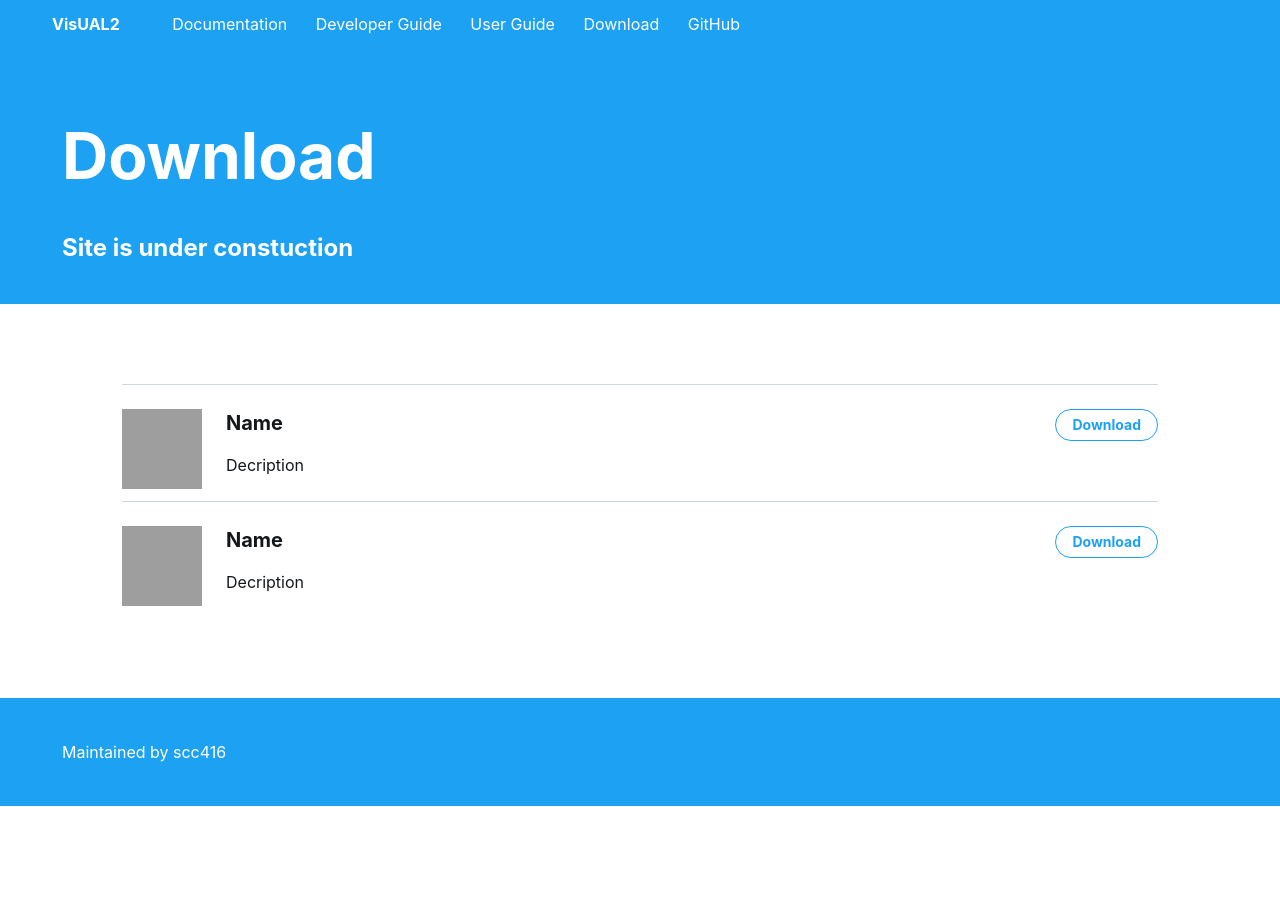
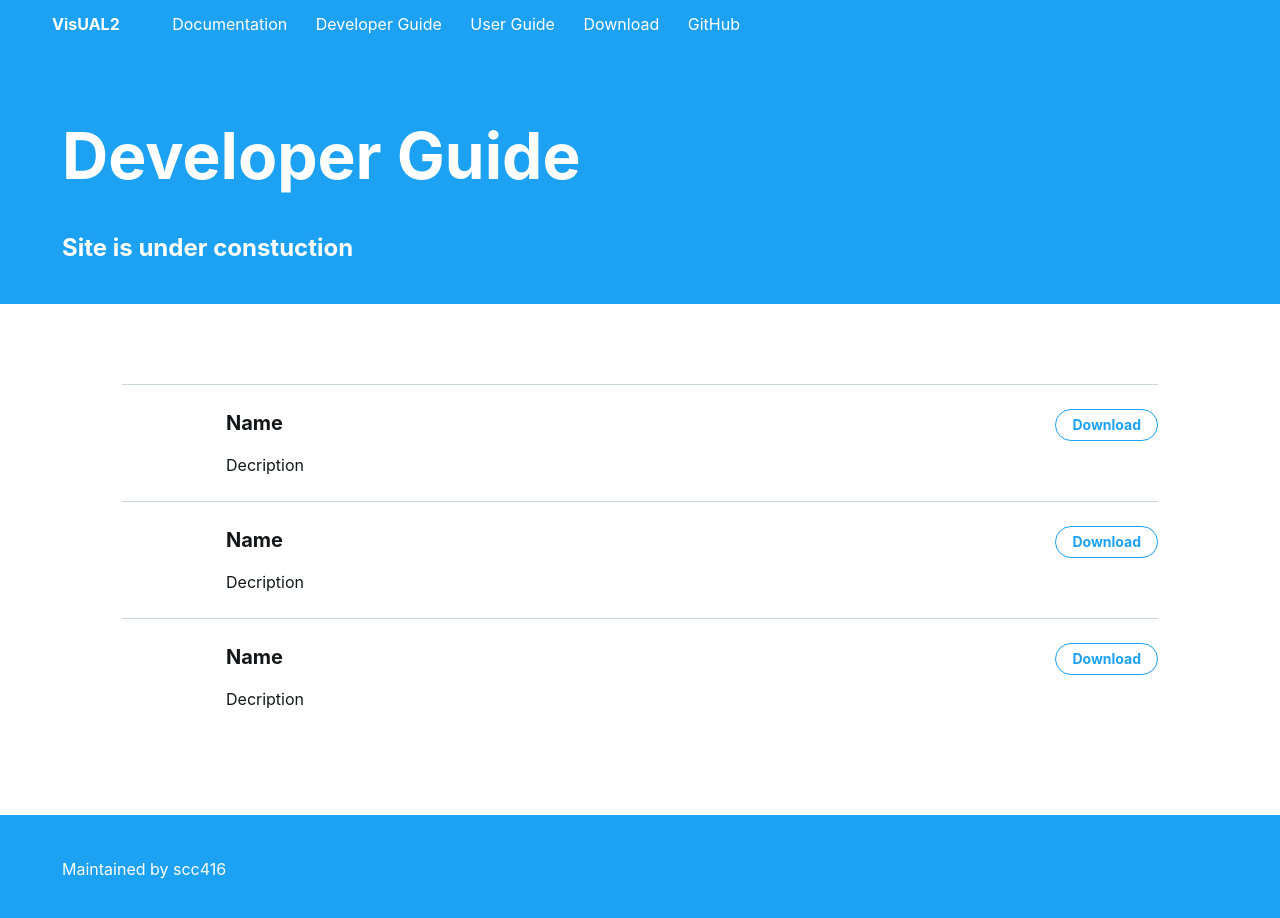
Before and after one commit to scc416/VisUAL2-doc, a Jekyll site: the page built from developer_guide.html, in a window 1280 px wide and 923 px high. Shown: the top 918 px of the window. Built offline with Jekyll 4.4.1, drawn with Linux system fonts in a browser that asks for light colours; grey boxes are pictures that could not be loaded.

Commit message:
Update developer_guide.html

```diff
--- a/developer_guide.html
+++ b/developer_guide.html
@@ -7,7 +7,7 @@ custom_css: memberships.css
 <div class="header squad-header">
     <div class="Grid container">
         <div id="header-text" class="Grid-cell">
-            <h1 class="large-title">Download</h1>
+            <h1 class="large-title">Developer Guide</h1>
             <h1 class="squad-subheading">Site is under constuction</h1>
         </div>
     </div>
@@ -17,8 +17,7 @@ custom_css: memberships.css
     <div class="Grid membership-container container">
 
         <div class="Grid-cell sizeFull membership">
-            <!-- Logo -->
-            <img src="logo" class="membership-logo">
+
 
                 <div class="name-handle">
                     <!-- Name -->
@@ -36,8 +35,25 @@ custom_css: memberships.css
         </div>
 
         <div class="Grid-cell sizeFull membership">
-            <!-- Logo -->
-            <img src="logo" class="membership-logo">
+
+
+            <div class="name-handle">
+                <!-- Name -->
+                <h2>Name</h2>
+
+            </div>
+
+            <!-- Description -->
+            <p>Decription</p>
+
+            <!-- Visit website -->
+            <button onclick="window.open('{{ item["website"] }}')" type="button" class="Button">Download</button>
+
+
+        </div>
+
+        <div class="Grid-cell sizeFull membership">
+
 
             <div class="name-handle">
                 <!-- Name -->
```
Lines whose indentation alone changed are shown as unchanged.
